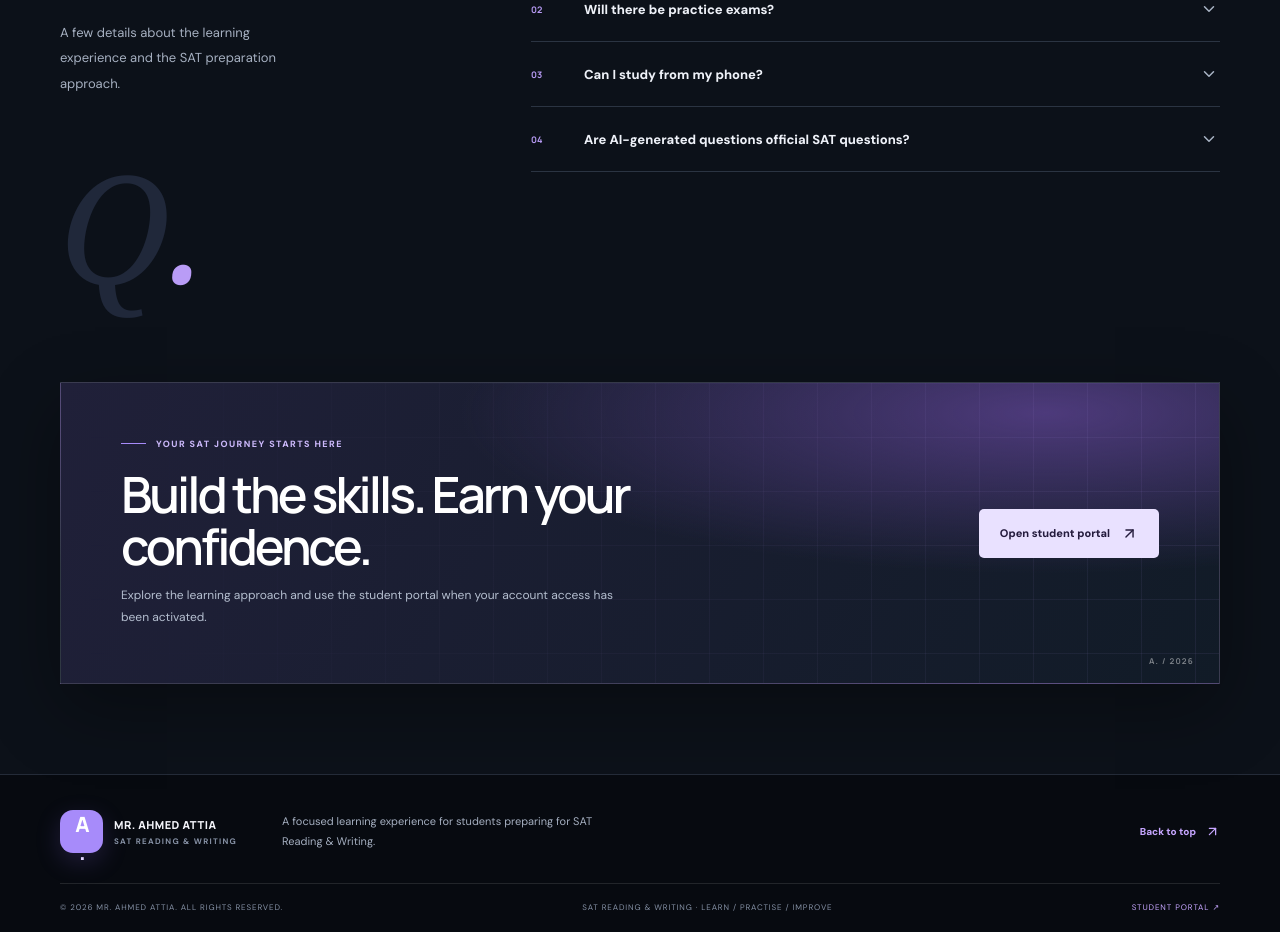
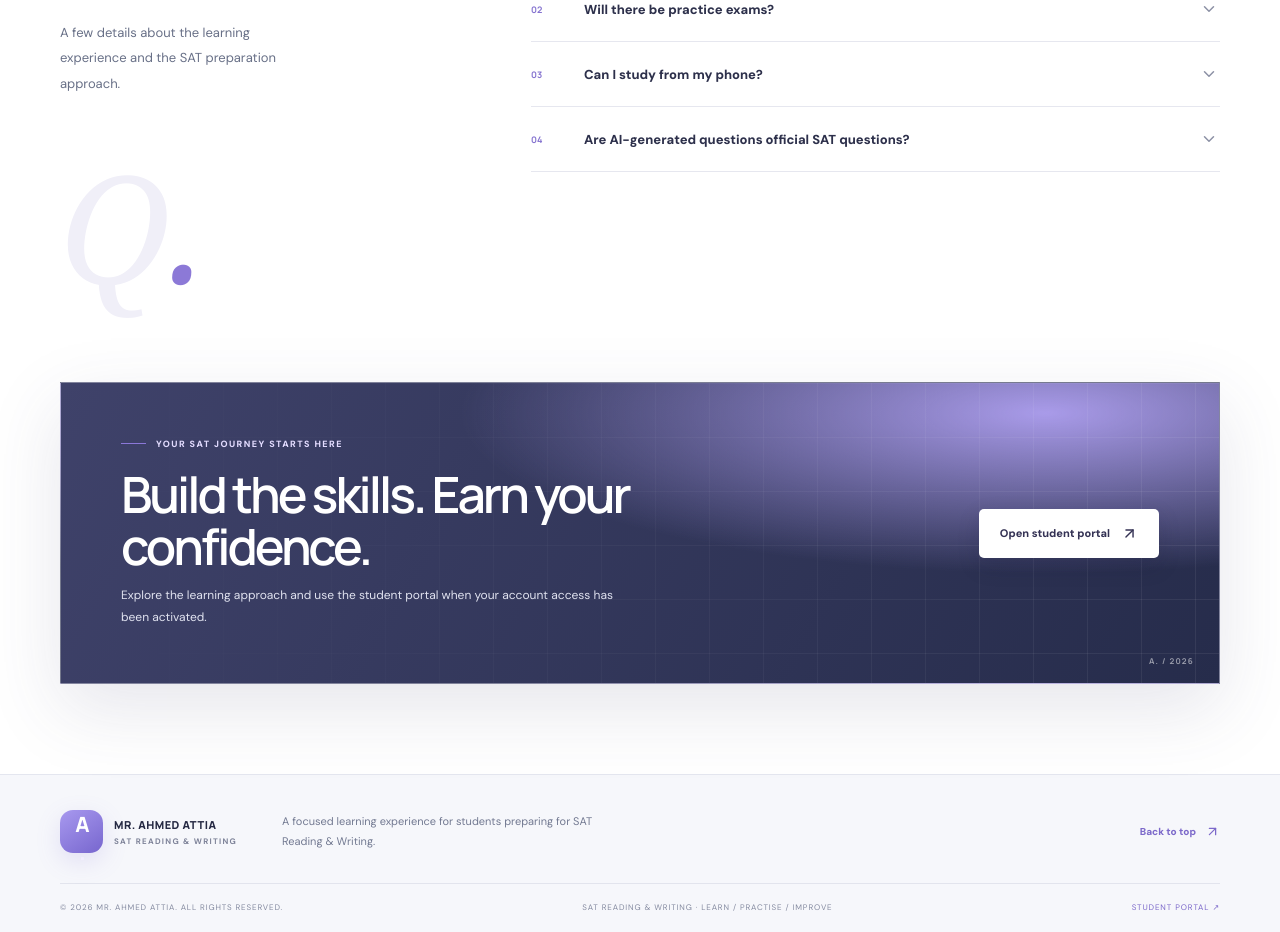
Before and after one commit to beshoy1402/mr-ahmed-attia, a React (Vite) app: page / in a window 1280 px wide. Shown: the part 3340-4272 px from the top of the page. Built offline with nearby package versions, Linux system fonts and the light colour scheme.

Commit message:
Switch to light 3D-inspired homepage design

```diff
--- a/index.html
+++ b/index.html
@@ -1,2 +1,2 @@
 <!doctype html>
-<html lang="en" dir="ltr"><head><meta charset="UTF-8"/><meta name="viewport" content="width=device-width, initial-scale=1.0"/><meta name="theme-color" content="#080b11"/><meta name="description" content="Meet Mr. Ahmed Attia — SAT Reading & Writing educator. Explore his teaching approach, SAT skill framework and student learning portal."/><meta property="og:type" content="website"/><meta property="og:title" content="Mr. Ahmed Attia | SAT Reading & Writing"/><meta property="og:description" content="Read smarter. Write with confidence. A focused approach to SAT Reading & Writing."/><meta property="og:url" content="https://mr-ahmed-attia.vercel.app/"/><title>Mr. Ahmed Attia — SAT Reading & Writing Educator</title><link rel="preconnect" href="https://fonts.googleapis.com"/><link rel="preconnect" href="https://fonts.gstatic.com" crossorigin/><link href="https://fonts.googleapis.com/css2?family=DM+Sans:wght@400;500;600;700;800&family=Manrope:wght@400;500;600;700;800&display=swap" rel="stylesheet"/></head><body><div id="root"></div><script type="module" src="/src/main.jsx"></script></body></html>
+<html lang="en" dir="ltr"><head><meta charset="UTF-8"/><meta name="viewport" content="width=device-width, initial-scale=1.0"/><meta name="theme-color" content="#f7f8fc"/><meta name="description" content="Meet Mr. Ahmed Attia — SAT Reading & Writing educator. Explore his teaching approach, SAT skill framework and student learning portal."/><meta property="og:type" content="website"/><meta property="og:title" content="Mr. Ahmed Attia | SAT Reading & Writing"/><meta property="og:description" content="Read smarter. Write with confidence. A focused approach to SAT Reading & Writing."/><meta property="og:url" content="https://mr-ahmed-attia.vercel.app/"/><title>Mr. Ahmed Attia — SAT Reading & Writing Educator</title><link rel="preconnect" href="https://fonts.googleapis.com"/><link rel="preconnect" href="https://fonts.gstatic.com" crossorigin/><link href="https://fonts.googleapis.com/css2?family=DM+Sans:wght@400;500;600;700;800&family=Manrope:wght@400;500;600;700;800&display=swap" rel="stylesheet"/></head><body><div id="root"></div><script type="module" src="/src/main.jsx"></script></body></html>
--- a/src/styles.css
+++ b/src/styles.css
@@ -50,3 +50,81 @@ html,body{background:#080b11;color:#e9edf6}body{background:radial-gradient(ellip
 @media(max-width:700px){.hero-section{padding-top:54px;background:radial-gradient(ellipse at 50% 72%,#241b43,#111321 38%,transparent 75%)}.hero-art{height:410px;max-width:470px;width:100%;margin:4px auto 0;transform:scale(.94)}.hero-art:before{width:240px;height:240px;right:45px;top:55px}.hero-art:after{width:340px;height:180px;top:105px}.art-main{width:270px;height:295px;padding:23px}.art-heading{font-size:38px}.art-orbit{width:330px;height:180px}.orbit-two{width:270px;height:230px}.note-top{right:0;top:70px}.note-bottom{left:0;bottom:25px}.site-shell[dir="rtl"] .hero-art:before{right:auto;left:45px}.nav-links{background:#0d121b;border-color:#2a3444}.nav-links a{border-color:#242d3b;color:#c2cad8}}
 @media(max-width:390px){.hero-art{transform:scale(.86);transform-origin:top center;height:360px;margin-bottom:-25px}.hero-art:before{width:215px;height:215px;right:35px}}
 @media(prefers-reduced-motion:reduce){.art-main,.hero-art:before,.hero-art:after{animation:none!important}}
+
+
+/* Light 3D direction: soft editorial canvas, glass surfaces, dimensional lavender-blue hero */
+:root{color-scheme:light;--green:#22243b;--green2:#171a2d;--orange:#7864c8;--muted:#697086;--line:#e5e7f0}
+html,body{background:#f7f8fc;color:#20243a}
+body{background:radial-gradient(ellipse at 78% 4%,#e9e5ff 0%,transparent 34%),radial-gradient(ellipse at 10% 38%,#e8f3ff 0%,transparent 34%),#f7f8fc}
+.site-shell{background:transparent}
+.announcement{background:#f1f0fa;color:#596078;border-bottom:1px solid #e5e4f0}
+.announcement-dot,.live-dot{background:#7c6bd0;box-shadow:0 0 0 4px #7c6bd018}
+.site-header{background:#ffffffd9;border-color:#e8e9f1;box-shadow:0 6px 30px #2d31500a;backdrop-filter:blur(18px)}
+.brand-mark{background:linear-gradient(145deg,#a899ef,#7766ce);color:white;box-shadow:0 8px 24px #8170d52c}
+.brand-mark span{color:#f2edff}.brand-copy{color:#252943}.brand-copy small{color:#7d8298}
+.nav-links a{color:#6e7489}.nav-links a:hover,.nav-links a.active{color:#282a45}.nav-indicator{background:#8977db}
+.language-button,.button-quiet,.menu-button{border-color:#e1e3ee;color:#454a65;background:#fff}
+.button-primary,.button-dark{background:linear-gradient(120deg,#8e7be0,#6d5bc4);color:#fff;box-shadow:0 10px 28px #8471d42b}
+.button-primary:hover,.button-dark:hover{background:linear-gradient(120deg,#a18fe9,#7d6bd0)}.button-quiet{background:#ffffffa8}
+.hero-section{min-height:700px;padding:85px 0 28px;background:radial-gradient(ellipse at 72% 48%,#e7e1ff 0%,#f1f2fc 26%,transparent 60%)}
+.hero-grid-pattern{background-image:linear-gradient(to right,#8d83bb 1px,transparent 1px),linear-gradient(to bottom,#8d83bb 1px,transparent 1px);opacity:.09}
+.eyebrow{color:#7867c3}.eyebrow-line{background:#8b78d9}
+.hero-copy h1{color:#252943;text-shadow:none}.hero-copy h1 em{color:#8170d3}
+.hero-description,.intro-body>p,.section-heading>p,.faq-intro>p{color:#687087}
+.hero-footnote,.hero-bottomline{color:#858ba0}.hero-bottomline{border-color:#e1e3ed}
+.hero-art{isolation:isolate}
+.hero-art:before{content:"";position:absolute;z-index:0;width:330px;height:330px;top:55px;right:45px;border-radius:50%;background:radial-gradient(circle at 30% 25%,#fff 0%,#f1edff 8%,#b8a9f1 31%,#8975dc 56%,#5964ae 78%,#38446f 100%);box-shadow:inset -20px -22px 35px #5d549b35,0 0 45px #a99aef70,0 28px 55px #55518a30;animation:orb-float 6s ease-in-out infinite}
+.hero-art:after{border-color:#9588d866;filter:drop-shadow(0 4px 10px #a59bdf33)}
+.art-orbit{border-color:#9588d866;filter:drop-shadow(0 4px 10px #a59bdf22)}.orbit-two{border-color:#82b8c966}
+.art-main{background:linear-gradient(145deg,#fff 0%,#f4f2ff 56%,#e7edff 100%);border:1px solid #ffffffd9;box-shadow:0 35px 75px #54517c24,0 8px 25px #6c66a31a,inset 0 1px #fff;animation:core-float 7s ease-in-out infinite}
+.art-main:before{background:linear-gradient(120deg,#ffffffb8,transparent 34%,transparent 70%,#a78bfa15)}
+.art-index{color:#8172ca}.art-index span{color:#a3a5b9}
+.art-heading{color:#292d4a}.art-heading i{color:#8874d5}.art-rule{background:#dcdced}
+.art-bottom{color:#727992}.art-bottom svg{color:#8371d0}
+.art-label,.floating-note{border:1px solid #ffffffd9;background:#ffffffdf;color:#69718a;box-shadow:0 16px 38px #4b4b7520;backdrop-filter:blur(14px)}
+.art-label{color:#7565bd}.art-label svg{color:#8773d6}.floating-note b{color:#30334f}
+.note-icon{background:#eeeaff;color:#7b68cd;border-radius:8px}.note-orange{background:#e8f4f6;color:#5595a0}
+.art-vertical{color:#737b96}
+.intro-strip,.skills-section,.faq-section{background:#fff}
+.approach-section,.program-section{background:#f3f5fa}
+.intro-grid h2,.section-heading h2,.faq-intro h2,.program-copy h2{color:#252943}
+.quote-line{border-color:#e3e2f0;color:#7e6acb}
+.approach-card,.domain-card{background:linear-gradient(145deg,#fff,#fafaff);border-color:#e7e8f1;box-shadow:0 10px 30px #30334f08}
+.approach-card:hover,.domain-card:hover{border-color:#b9aceb;box-shadow:0 18px 45px #53517c14}
+.card-topline,.domain-number,.faq-index{color:#8472cf}
+.card-topline svg,.domain-arrow,.card-arrow{color:#8472cf}
+.approach-card h3,.domain-card h3{color:#2b2e49}
+.approach-card p,.domain-card p,.program-lead,.program-list li{color:#6d748b}
+.program-visual{background:radial-gradient(circle at 80% 15%,#d8d0ff 0%,transparent 38%),linear-gradient(145deg,#fff,#e9edff);border:1px solid #fff;box-shadow:0 25px 70px #4a4b7720}
+.program-visual:before,.program-visual:after{border-color:#a99be866}
+.program-visual-top,.program-visual-bottom{color:#777d98}
+.program-bigtype{color:#2c3150;text-shadow:0 8px 30px #5c5c8a12}.program-bigtype em{color:#8a77d6}
+.program-circle{background:linear-gradient(145deg,#9f8ce8,#7464c9);color:white;box-shadow:0 10px 30px #8876d34a}
+.program-list li span{background:#e4f3ef;color:#4f9b88}.program-footnote{color:#858ba0}
+.faq-list,.faq-item,.faq-item>button{border-color:#e6e7ef}.faq-item>button{color:#2d304b}.faq-item>button svg{color:#8c91a5}.faq-open>button svg{color:#8974d3}.faq-answer-wrap p{color:#6c748a}
+.faq-mark{color:#f0eff8}.faq-mark span{color:#8c79d7}
+.closing-section{background:#fff}
+.closing-card{background:radial-gradient(ellipse at 85% 10%,#a99be9 0%,transparent 42%),linear-gradient(120deg,#3f426a,#262c4b);border:1px solid #ffffff5c;box-shadow:0 25px 70px #42456d22}
+.closing-grid{background-image:linear-gradient(90deg,#ffffff12 1px,transparent 1px),linear-gradient(#ffffff12 1px,transparent 1px)}
+.eyebrow-light{color:#e3dcff}.closing-copy h2{color:#fff}.closing-copy p{color:#e1e3f0}
+.button-light{background:#fff;color:#343254;box-shadow:0 8px 22px #15162d25}.button-light:hover{background:#f0edff}
+.closing-index{color:#ffffff85}
+.site-footer{background:#f6f7fb;border-top:1px solid #e4e6ef}
+.footer-brand .brand-mark{background:linear-gradient(145deg,#a899ef,#7766ce);color:#fff}
+.footer-brand .brand-copy{color:#252943}.footer-brand .brand-copy small{color:#7d8298}
+.footer-main>p{color:#727991}.footer-top,.footer-bottom a{color:#7c69ca}.footer-bottom{border-color:#e2e4ed;color:#858ba0}
+.site-shell[dir="rtl"] .hero-art:before{right:auto;left:45px}
+@media(max-width:980px){.hero-art:before{width:285px;height:285px;right:22px}}
+@media(max-width:700px){
+ .hero-section{padding-top:54px;background:radial-gradient(ellipse at 50% 72%,#e5e0fb,#f2f3fc 38%,transparent 75%)}
+ .hero-art{height:410px;max-width:470px;width:100%;margin:4px auto 0;transform:scale(.94)}
+ .hero-art:before{width:240px;height:240px;right:45px;top:55px}.hero-art:after{width:340px;height:180px;top:105px}
+ .art-main{width:270px;height:295px;padding:23px}.art-heading{font-size:38px}
+ .art-orbit{width:330px;height:180px}.orbit-two{width:270px;height:230px}
+ .note-top{right:0;top:70px}.note-bottom{left:0;bottom:25px}
+ .site-shell[dir="rtl"] .hero-art:before{right:auto;left:45px}
+ .nav-links{background:#fff;border-color:#e4e6ef;box-shadow:0 18px 30px #25274612}
+ .nav-links a{border-color:#ececf3;color:#515872}
+}
+@media(max-width:390px){.hero-art{transform:scale(.86);transform-origin:top center;height:360px;margin-bottom:-25px}.hero-art:before{width:215px;height:215px;right:35px}}
+@media(prefers-reduced-motion:reduce){.art-main,.hero-art:before,.hero-art:after{animation:none!important}}
```
